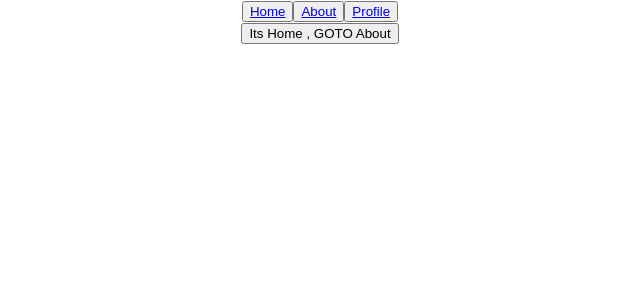
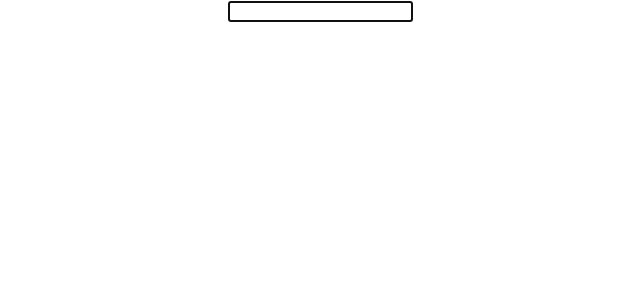
Before and after one commit to aakash-1105/react-app, a React (Create React App) app: page / in a window 1280 px wide. Shown: the top 300 px of the page, without its empty margins (320-960 px from the left). Built offline with nearby package versions, Linux system fonts and the light colour scheme.

Commit message:
UseRef focus example

```diff
--- a/src/App.js
+++ b/src/App.js
@@ -5,6 +5,7 @@ import MemoCounter from './component/Hooks/MemoCounter';
 import ParentComponet from './component/Hooks/UseCallbackCounter/ParentComponet';
 import TopLevel from './component/Hooks/UseContextHook.js/TopLevel';
 import UseReducerHook from './component/Hooks/UseReducerHook';
+import UseRefHook from './component/Hooks/UseRefHook';
 import RouterDom from './component/ReactRouterDomV6/RouterDOm';
 import ReduxRootComponent from './component/Redux/ReduxRootComponent';
 
@@ -16,9 +17,10 @@ function App() {
       {/* <ParentComponet /> */}
       {/* <MemoCounter /> */}
       {/* <UseReducerHook /> */}
+      <UseRefHook />
       {/* <TopLevel /> */}
       {/* <ReduxRootComponent /> */}
-      <RouterDom />
+      {/* <RouterDom /> */}
     </div>
   );
 }
--- /dev/null
+++ b/src/component/Hooks/UseRefHook.js
@@ -0,0 +1,15 @@
+import React, { useEffect, useRef } from 'react'
+
+const UseRefHook = () => {
+    const ref = useRef()
+    useEffect(() => {
+        ref.current.focus()
+    } ,[])
+  return (
+    <div>
+        <input type="text" ref={ref}></input>
+    </div>
+  )
+}
+
+export default UseRefHook
```
